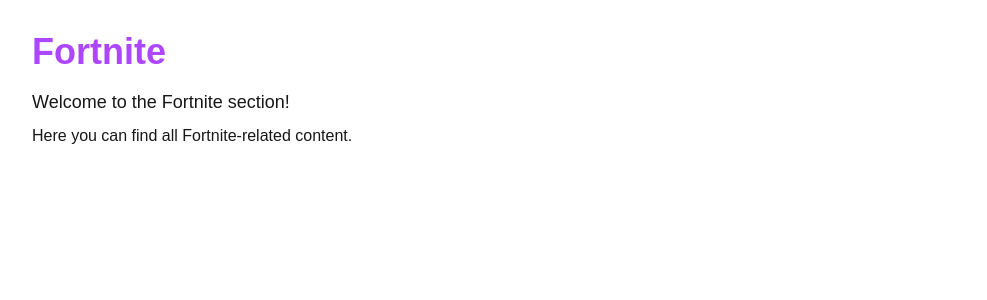
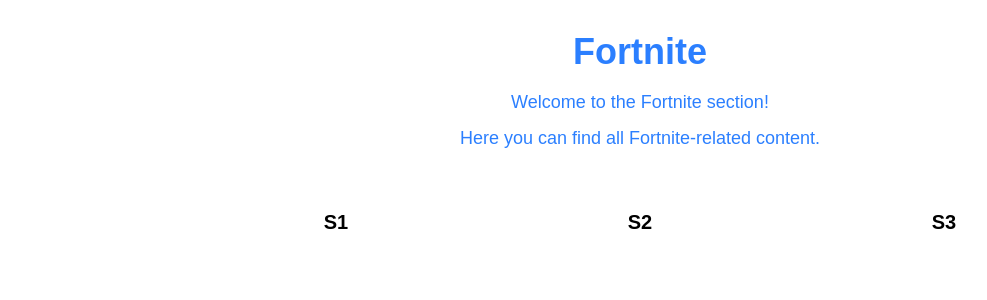
Before and after one commit to Yuvin15/StatShroud, a Next.js app: page /Fortnite in a window 1280 px wide. Shown: the top 300 px of the page, without its empty margins (0-987 px from the left). Built offline with nearby package versions, Linux system fonts and the light colour scheme.

Commit message:
Somewhat understanding tailwind css

```diff
--- a/src/app/Fortnite/page.tsx
+++ b/src/app/Fortnite/page.tsx
@@ -1,9 +1,24 @@
 export default function Fortnite() {
   return (
     <div className="min-h-screen p-8">
-      <h1 className="text-4xl font-bold text-purple-500">Fortnite</h1>
-      <p className="text-lg mt-4">Welcome to the Fortnite section!</p>
-      <p className="mt-2">Here you can find all Fortnite-related content.</p>
+      <h1 className="text-center font-bold text-4xl text-blue-500">Fortnite</h1>
+      <p className="text-lg mt-4 text-center text-blue-500">Welcome to the Fortnite section!</p>
+      <p className="mt-2 text-lg text-center text-blue-500">Here you can find all Fortnite-related content.</p>
+
+      <div className="flex gap-4 mt-8 max-w-4xl mx-auto">
+        <div className="flex-1 bg-white rounded-lg p-6 text-black">
+          <h2 className="text-xl font-bold mb-4 text-center">S1</h2>
+        </div>
+
+        <div className="flex-1 bg-white rounded-lg p-6 text-black">
+          <h2 className="text-xl font-bold mb-4 text-center">S2</h2>
+        </div>
+
+        <div className="flex-1 bg-white rounded-lg p-6 text-black">
+          <h2 className="text-xl font-bold mb-4 text-center">S3</h2>
+        </div>
+      </div>
+
     </div>
   );
 }
```
